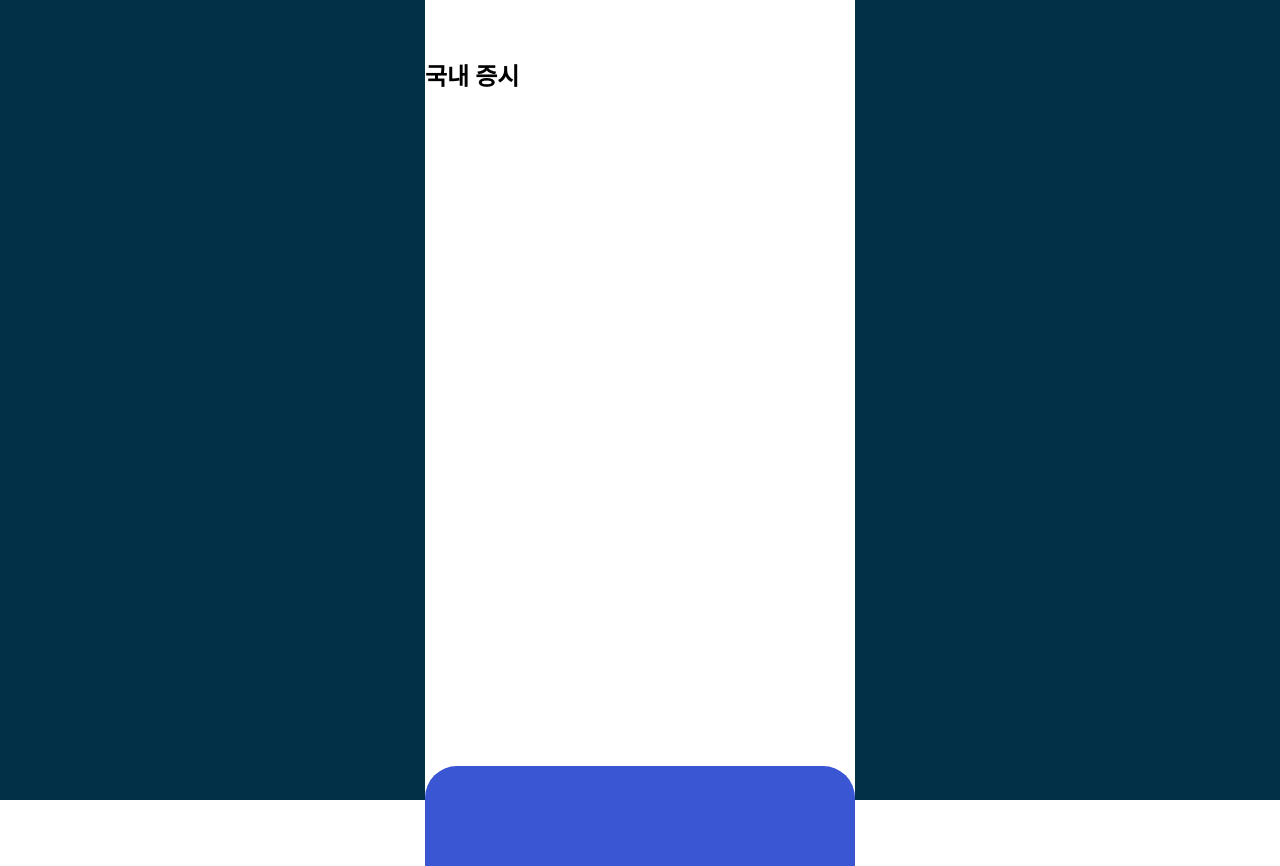
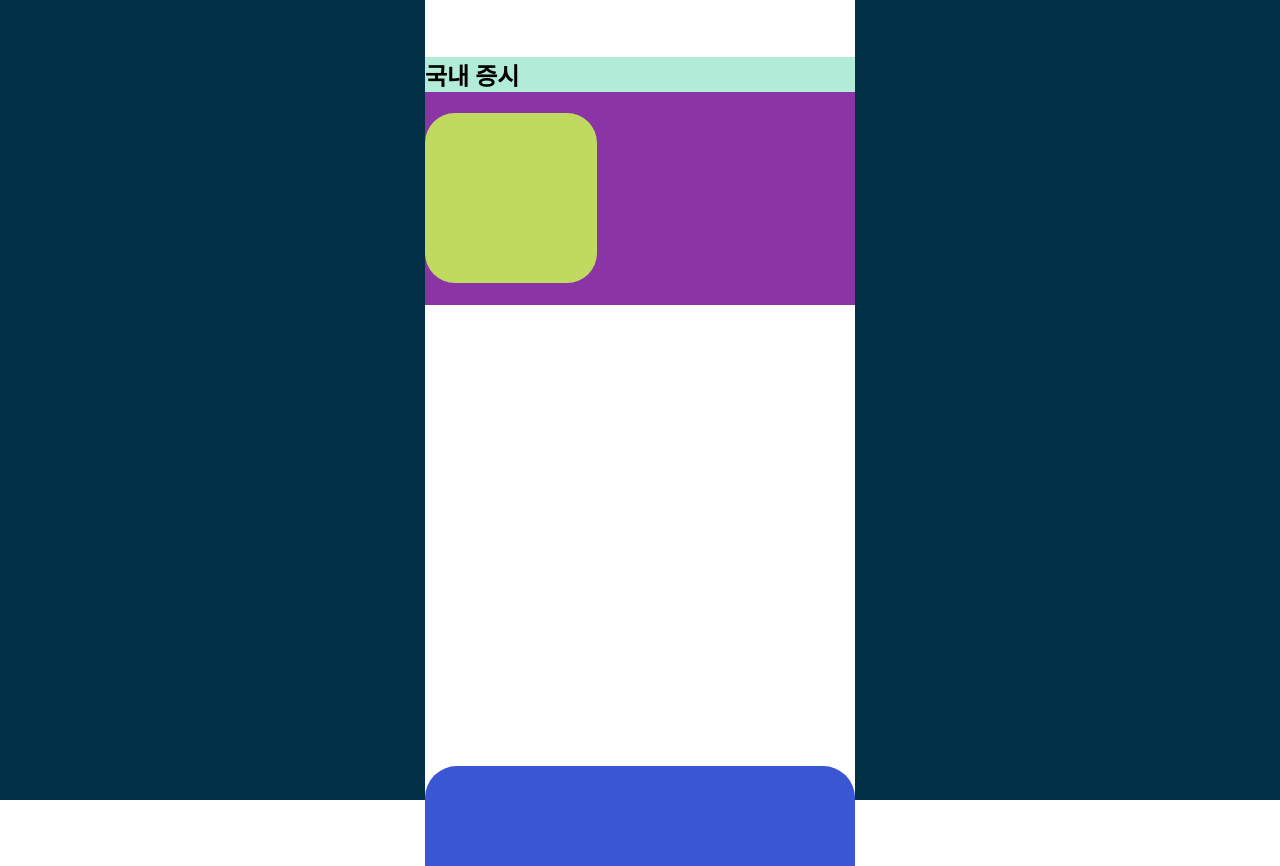
Before and after one commit to kongukjae/KDT-2-Project-A-5, a React app: page / in a window 1280 px wide. Built offline with nearby package versions, Linux system fonts and the light colour scheme.

Commit message:
컴포넌트를 받아 자료 화면을 띄울수 있다.

```diff
--- a/src/views/js/index.tsx
+++ b/src/views/js/index.tsx
@@ -3,7 +3,7 @@ import React from "react";
 import { createRoot, Root } from "react-dom/client";
 import App from "./App";
 import "../css/style.css";
-
+import "../css/createBox.css";
 // ReactDOM.render(<App />, document.getElementById("root"));
 
 const root = createRoot(document.getElementById("root") as HTMLElement);
--- a/src/views/js/magickBox.tsx
+++ b/src/views/js/magickBox.tsx
@@ -1,8 +1,20 @@
-import React from 'react';
+import React, { useState, useEffect } from 'react';
 
 export default () => {
-  return<>
-  <div className="magicBox">
 
+  const [showLayout, setShowLayout] = useState<JSX.Element[]>([]);
+
+  const addTagToLayout = (tag: JSX.Element) => {
+    setShowLayout((prevLayout: JSX.Element[]) => [...prevLayout, tag]);
+  };
+
+  // 컴포넌트를 널어 자료 화면을 띄운다.
+  useEffect(() => {
+    addTagToLayout(<main></main>);
+  }, []);
+
+  return <>
+    <div className="magicBox">
+    {showLayout}
     </div></>
 }
```
